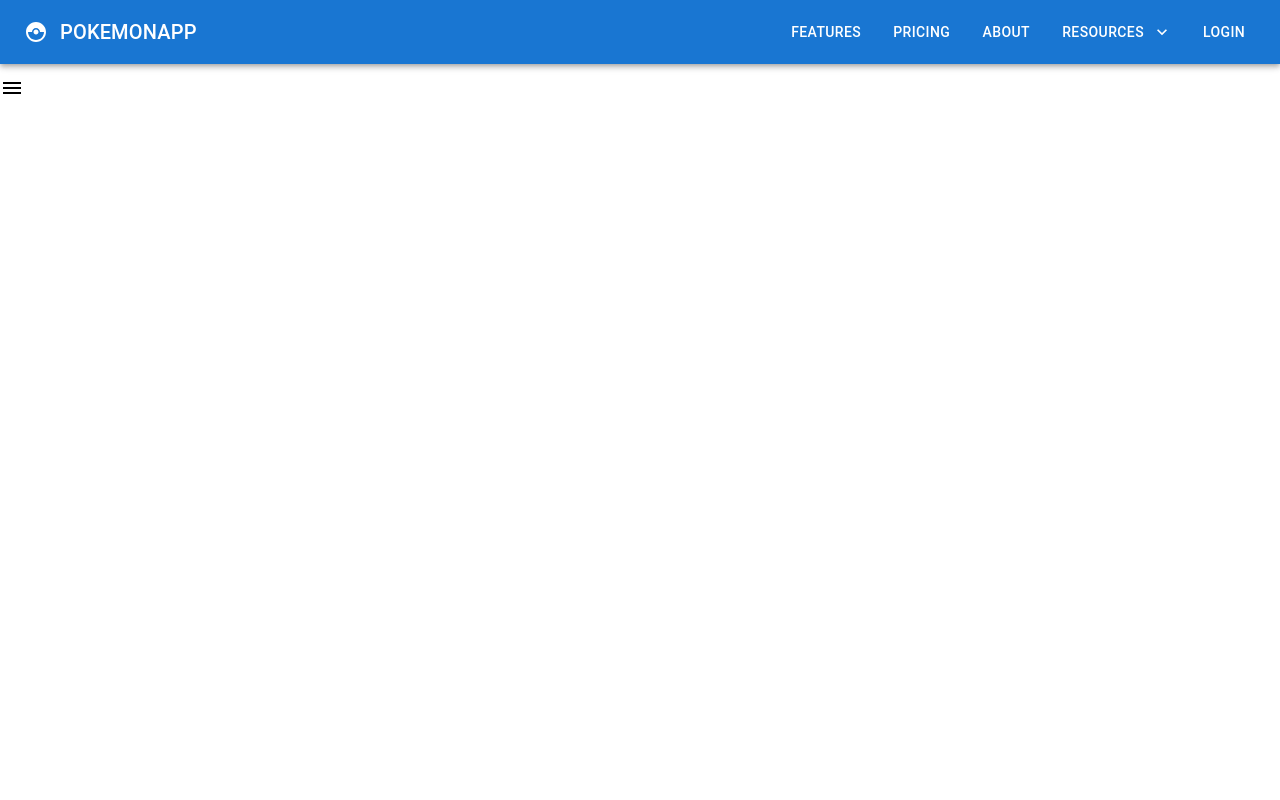
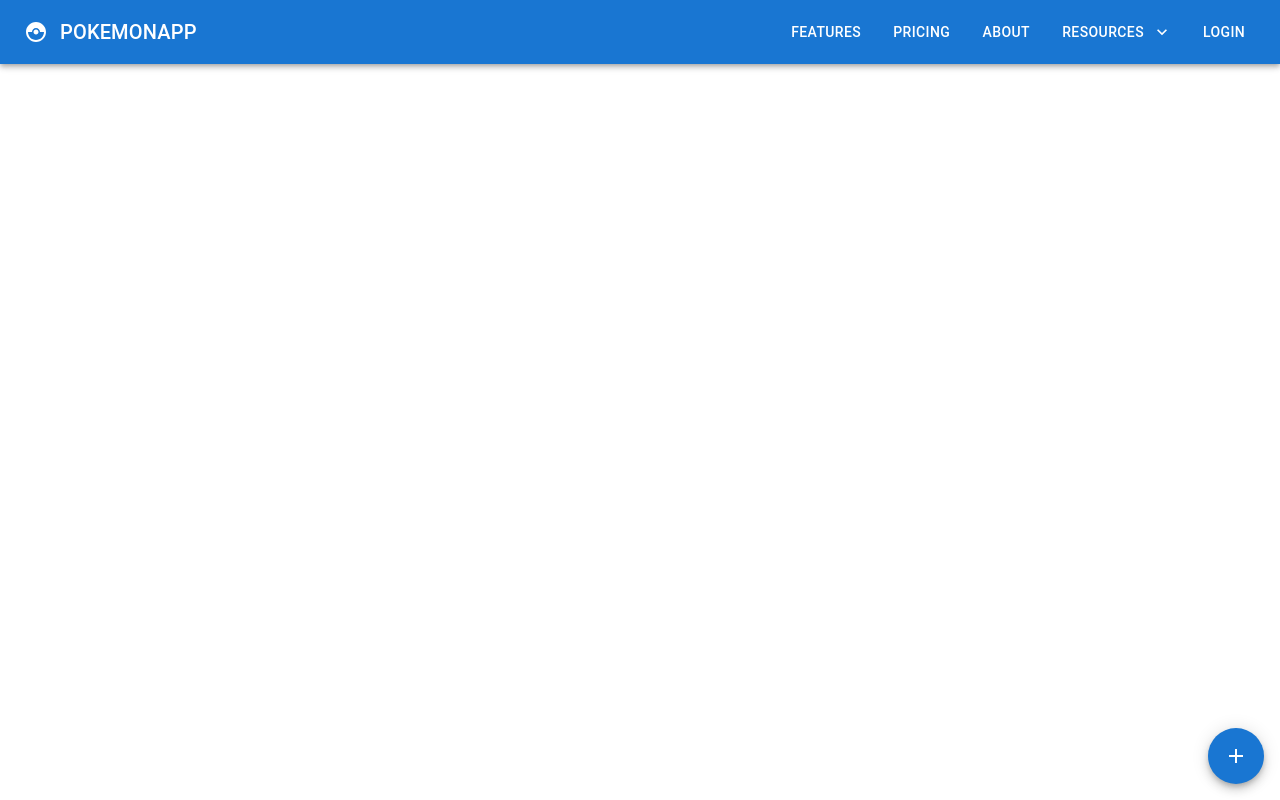
Before and after one commit to Hachiman12a1/Learn-MUI-Codevolution, a React (Create React App) app: page / in a window 1280 px wide. Built offline with nearby package versions, Linux system fonts and the light colour scheme.

Commit message:
Speed Dial

```diff
--- a/src/App.tsx
+++ b/src/App.tsx
@@ -13,6 +13,7 @@ import MuiNavbar from "./components/MuiNavbar";
 import MuiRadioButton from "./components/MuiRadioButton";
 import MuiRating from "./components/MuiRating";
 import MuiSelect from "./components/MuiSelect";
+import MuiSpeedDial from "./components/MuiSpeedDial";
 import MuiSwitch from "./components/MuiSwitch";
 import MuiTextField from "./components/MuiTextField";
 import MuiTypography from "./components/MuiTypography";
@@ -36,7 +37,8 @@ function App() {
       <MuiNavbar />
       {/* <MuiLink /> */}
       {/* <MuiBreadcrumbs /> */}
-      <MuiDrawer />
+      {/* <MuiDrawer /> */}
+      <MuiSpeedDial />
     </div>
   );
 }
--- /dev/null
+++ b/src/components/MuiSpeedDial.tsx
@@ -0,0 +1,22 @@
+import { CopyAllOutlined, Edit, Print, Share } from "@mui/icons-material";
+import { SpeedDial, SpeedDialAction, SpeedDialIcon } from "@mui/material";
+
+const MuiSpeedDial = () => {
+  return (
+    <SpeedDial
+      ariaLabel="Navigation speed dial"
+      sx={{ position: "absolute", bottom: 16, right: 16 }}
+      icon={<SpeedDialIcon openIcon={<Edit />} />}
+    >
+      <SpeedDialAction
+        icon={<CopyAllOutlined />}
+        tooltipOpen
+        tooltipTitle="Copy"
+      />
+      <SpeedDialAction icon={<Print />} tooltipOpen tooltipTitle="Print" />
+      <SpeedDialAction icon={<Share />} tooltipOpen tooltipTitle="Share" />
+    </SpeedDial>
+  );
+};
+
+export default MuiSpeedDial;
```
